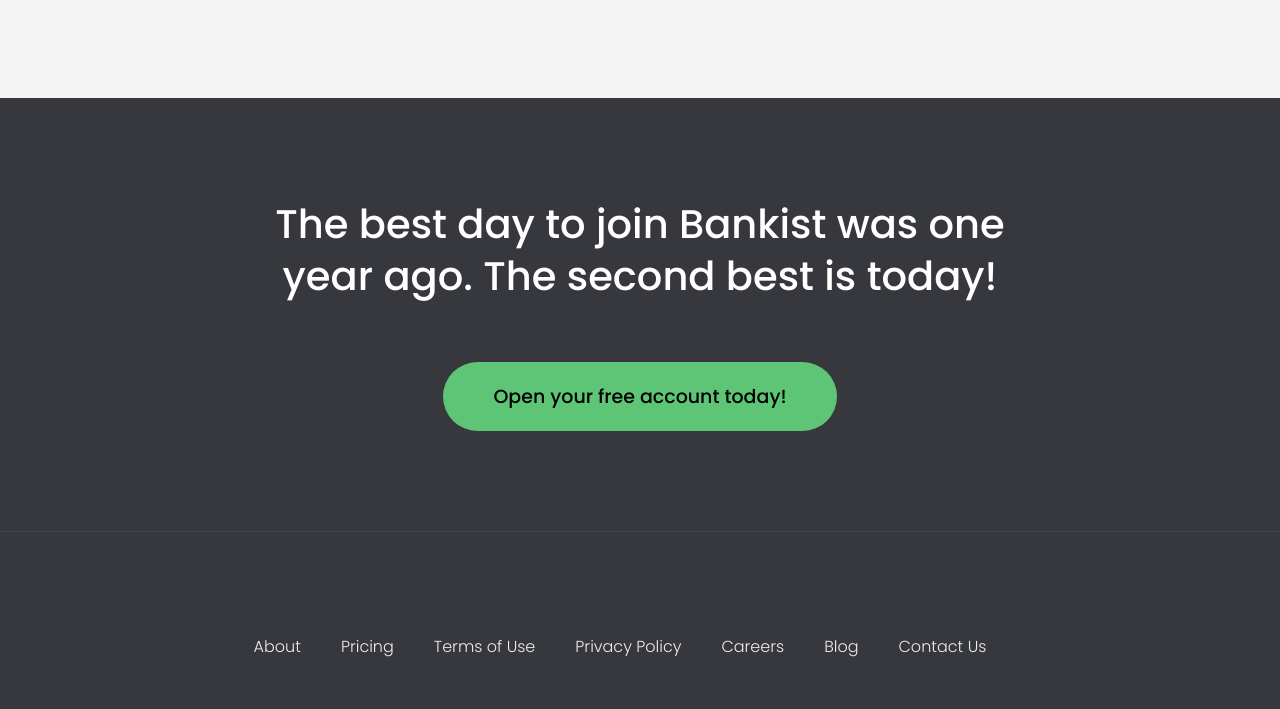
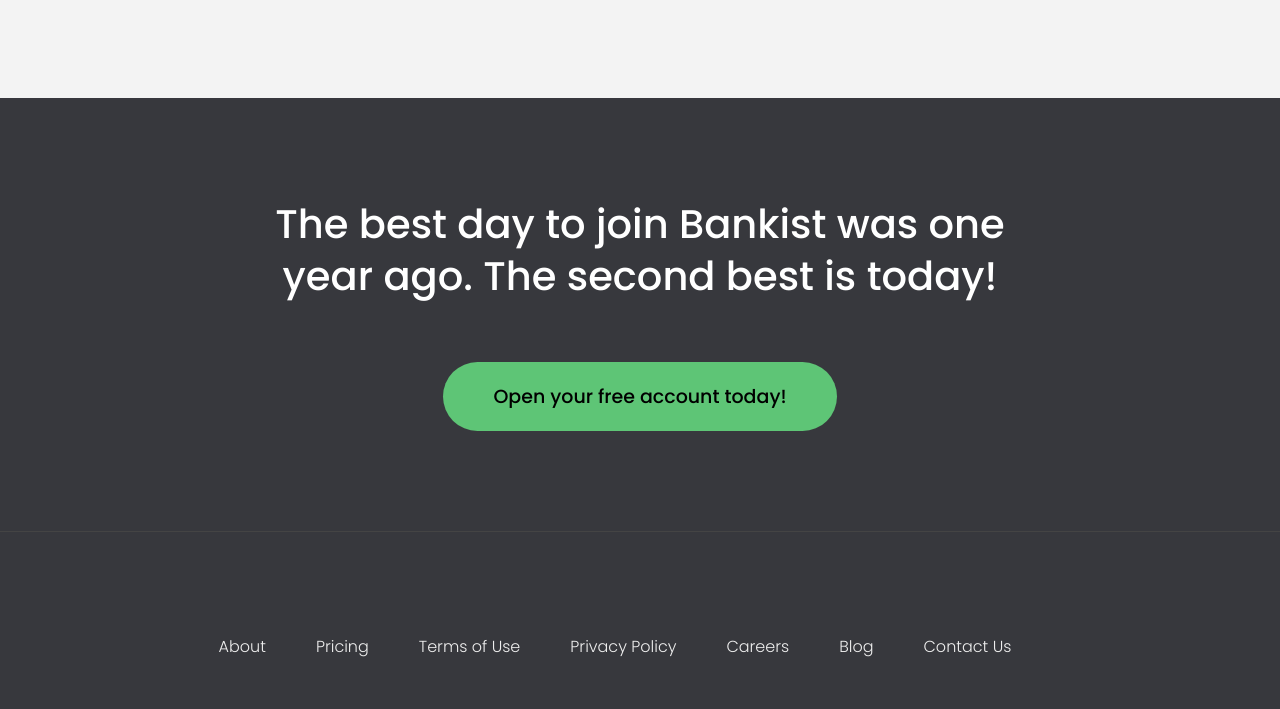
Before and after one commit to Alaa8884/Bank-web-site, a plain HTML site: page index.html in a window 1280 px wide. Shown: the part 4098-4807 px from the top of the page. Drawn offline with Linux system fonts and the light colour scheme.

Commit message:
solve flex wrap for footer nav

```diff
--- a/main.css
+++ b/main.css
@@ -755,11 +755,12 @@
   list-style: none;
   display: flex;
   justify-content: center;
+  flex-wrap: wrap;
   margin-bottom: 5rem;
 }
 
 .footer__item {
-  margin-right: 4rem;
+  margin-right: 5rem;
 }
 
 .footer__link {
```
